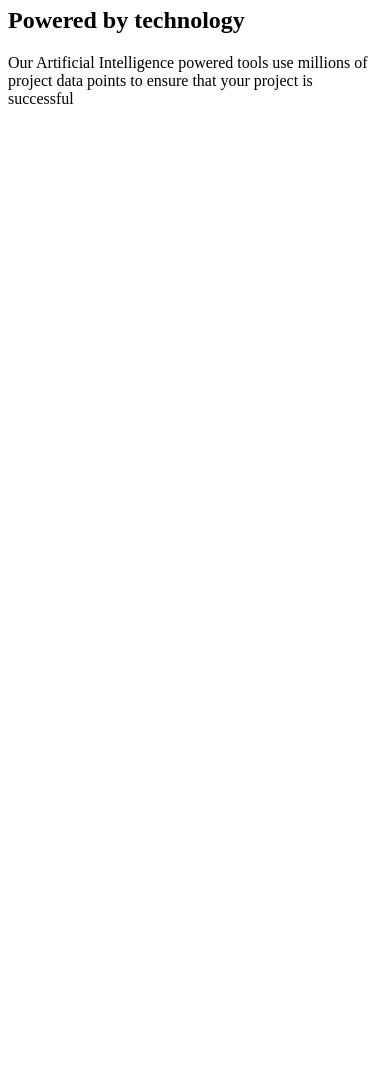
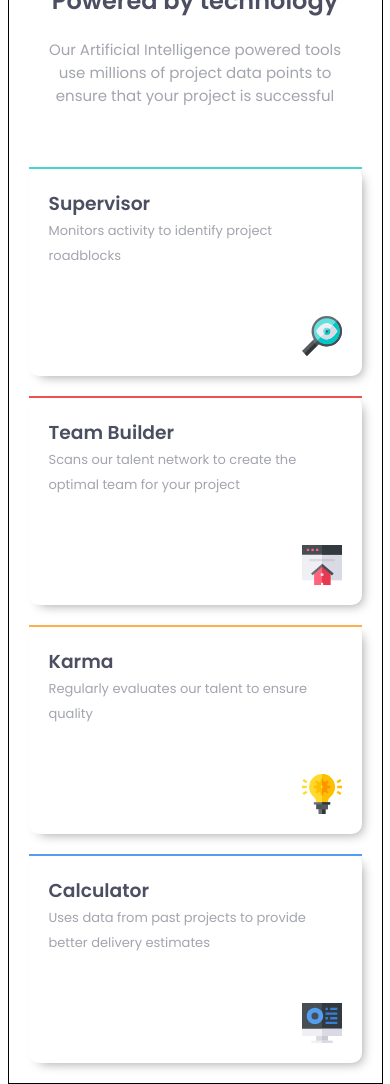
Before and after one commit to CallensJ/four-cards-feature, a plain HTML site: page index.html in a window 390 px wide. Shown: the part 73-1157 px from the top of the page. Before the commit the page ends 844 px from the top, so only its background shows below. Drawn offline with Linux system fonts and the light colour scheme.

Commit message:
completed mobile design

```diff
--- a/index.html
+++ b/index.html
@@ -1,26 +1,102 @@
 <!DOCTYPE html>
 <html lang="en">
   <head>
-  <meta charset="UTF-8">
-  <meta name="viewport" content="width=device-width, initial-scale=1.0"> <!-- displays site properly based on user's device -->
+    <meta charset="UTF-8" />
+    <meta name="viewport" content="width=device-width, initial-scale=1.0" />
+    <!-- displays site properly based on user's device -->
 
-  <link rel="icon" type="image/png" sizes="32x32" href="./images/favicon-32x32.png">
+    <link
+      rel="icon"
+      type="image/png"
+      sizes="32x32"
+      href="./images/favicon-32x32.png"
+    />
+    <link rel="stylesheet" href="./styles/style.css" />
 
     <title>Frontend Mentor | Four card feature section</title>
-
-
   </head>
   <body>
-
     <div class="main-container">
+      <div class="inner-container">
         <div class="text">
           <h1>Reliable, efficient delivery</h1>
           <h2>Powered by technology</h2>
-      <p class="introduction"> Our Artificial Intelligence powered tools use millions of project data points
-        to ensure that your project is successful</p>
+          <p class="introduction">
+            Our Artificial Intelligence powered tools use millions of project
+            data points to ensure that your project is successful
+          </p>
         </div>
-    <div class="cards"></div>
+        <div class="cards">
+          <div class="card card-1">
+            <span class="card-border-top"></span>
+            <div class="inner-card">
+              <h3>Supervisor</h3>
+              <p class="description">
+                Monitors activity to identify project roadblocks
+              </p>
+              <div class="card-icon--container">
+                <img
+                  src="./images/icon-supervisor.svg"
+                  alt=""
+                  class="card__icon"
+                />
+              </div>
+            </div>
+          </div>
+          <!-- card2 -->
+          <div class="card card-2">
+            <span class="card-border-top"></span>
+            <div class="inner-card">
+              <h3>Team Builder</h3>
+              <p class="description">
+                Scans our talent network to create the optimal team for your
+                project
+              </p>
+              <div class="card-icon--container">
+                <img
+                  src="./images/icon-team-builder.svg"
+                  alt=""
+                  class="card__icon"
+                />
+              </div>
+            </div>
+          </div>
+          <!-- card-3 -->
+
+          <div class="card card-3">
+            <span class="card-border-top"></span>
+            <div class="inner-card">
+              <h3>Karma</h3>
+              <p class="description">
+                Regularly evaluates our talent to ensure quality
+              </p>
+              <div class="card-icon--container">
+                <img src="./images/icon-karma.svg" alt="" class="card__icon" />
+              </div>
+            </div>
           </div>
 
+          <!-- card-4 -->
+
+          <div class="card card-4">
+            <span class="card-border-top"></span>
+            <div class="inner-card">
+              <h3>Calculator</h3>
+              <p class="description">
+                Uses data from past projects to provide better delivery
+                estimates
+              </p>
+              <div class="card-icon--container">
+                <img
+                  src="./images/icon-calculator.svg"
+                  alt=""
+                  class="card__icon"
+                />
+              </div>
+            </div>
+          </div>
+        </div>
+      </div>
+    </div>
   </body>
 </html>
--- a/styles/style.scss
+++ b/styles/style.scss
@@ -1,41 +1,136 @@
-@import url('https://fonts.googleapis.com/css2?family=Poppins:wght@200;400;600&display=swap');
+@import url("https://fonts.googleapis.com/css2?family=Poppins:wght@200;400;600&display=swap");
 
 //colors
 $Very-Dark-Blue: hsl(234, 12%, 34%);
 $Grayish-Blue: hsl(229, 6%, 66%);
 
-*,*:before,*:after{
+*,
+*:before,
+*:after {
   box-sizing: border-box;
+  margin: 0;
+  padding: 0;
 }
 
-html{
-    margin:0;
-    padding: 0;
+html {
   box-sizing: inherit;
-    font-family: 'Poppins', sans-serif;
+  font-family: "Poppins", sans-serif;
   font-size: 100%;
 }
-body{
+body {
   font-weight: 400;
-
+  height: auto;
+  display: flex;
+  justify-content: center;
+  align-items: center;
 }
-h2,h3{
+h2,
+h3 {
   color: $Very-Dark-Blue;
 }
-.introduction,.description{
+.introduction,
+.description {
   color: $Grayish-Blue;
 }
 
+.introduction {
+  font-size: 0.938rem;
+  padding: 0 1.25rem;
+  text-align: center;
+}
+.description {
+  font-size: 0.813rem;
+}
 
-.introduction{
-    font-size: 1.125rem;
+h1,
+h2 {
+  text-align: center;
+  font-size: 1.5rem;
 }
-.description{
-    font-size: 0.938rem;
+
+//styles
+.main-container {
+  border: 0.2px solid black;
+  overflow: auto;
+  //height: 100vh;
+  max-width: 375px;
+
+  .inner-container {
+    //border: 1px dashed red;
+    margin: 1.25rem;
   }
-h1{
-    font-size: 1.375rem;
+
+  .text {
+    h1 {
+      font-weight: 300;
     }
-h2{
-    font-size: 1.25rem;
+    .introduction {
+      margin-top: 1.25rem;
+      margin-bottom: 1.25rem;
     }
+  }
+
+  //cards styles
+  .cards {
+    margin-top: 3.75rem;
+    .card {
+      //border: 1px solid red;
+      border-radius: 0.625rem;
+
+      margin-bottom: 1.25rem;
+      box-shadow: 5px 5px 12px -5px rgba(0, 0, 0, 0.4);
+      -webkit-box-shadow: 5px 5px 12px -5px rgba(0, 0, 0, 0.4);
+      -moz-box-shadow: 5px 5px 12px -5px rgba(0, 0, 0, 0.4);
+
+      .inner-card {
+        padding: 1.25rem;
+        .description {
+          line-height: 1.563rem;
+        }
+
+        .card-icon--container {
+          margin-top: 1rem;
+          display: flex;
+          justify-content: flex-end;
+          .card__icon {
+            margin-top: 2rem;
+            width: 2.5rem;
+            height: 2.5rem;
+          }
+        }
+      }
+    }
+    .card-1 {
+      .card-border-top {
+        display: block;
+        width: 100%;
+        height: 2px;
+        background-color: hsl(180, 62%, 55%);
+      }
+    }
+    .card-2 {
+      .card-border-top {
+        display: block;
+        width: 100%;
+        height: 2px;
+        background-color: hsl(0, 78%, 62%);
+      }
+    }
+    .card-3 {
+      .card-border-top {
+        display: block;
+        width: 100%;
+        height: 2px;
+        background-color: hsl(34, 97%, 64%);
+      }
+    }
+    .card-4 {
+      .card-border-top {
+        display: block;
+        width: 100%;
+        height: 2px;
+        background-color: hsl(212, 86%, 64%);
+      }
+    }
+  }
+}
```
Also changed, not shown: styles/style.css (added), text.txt, 1 other file. Lines whose indentation alone changed are shown as unchanged.
